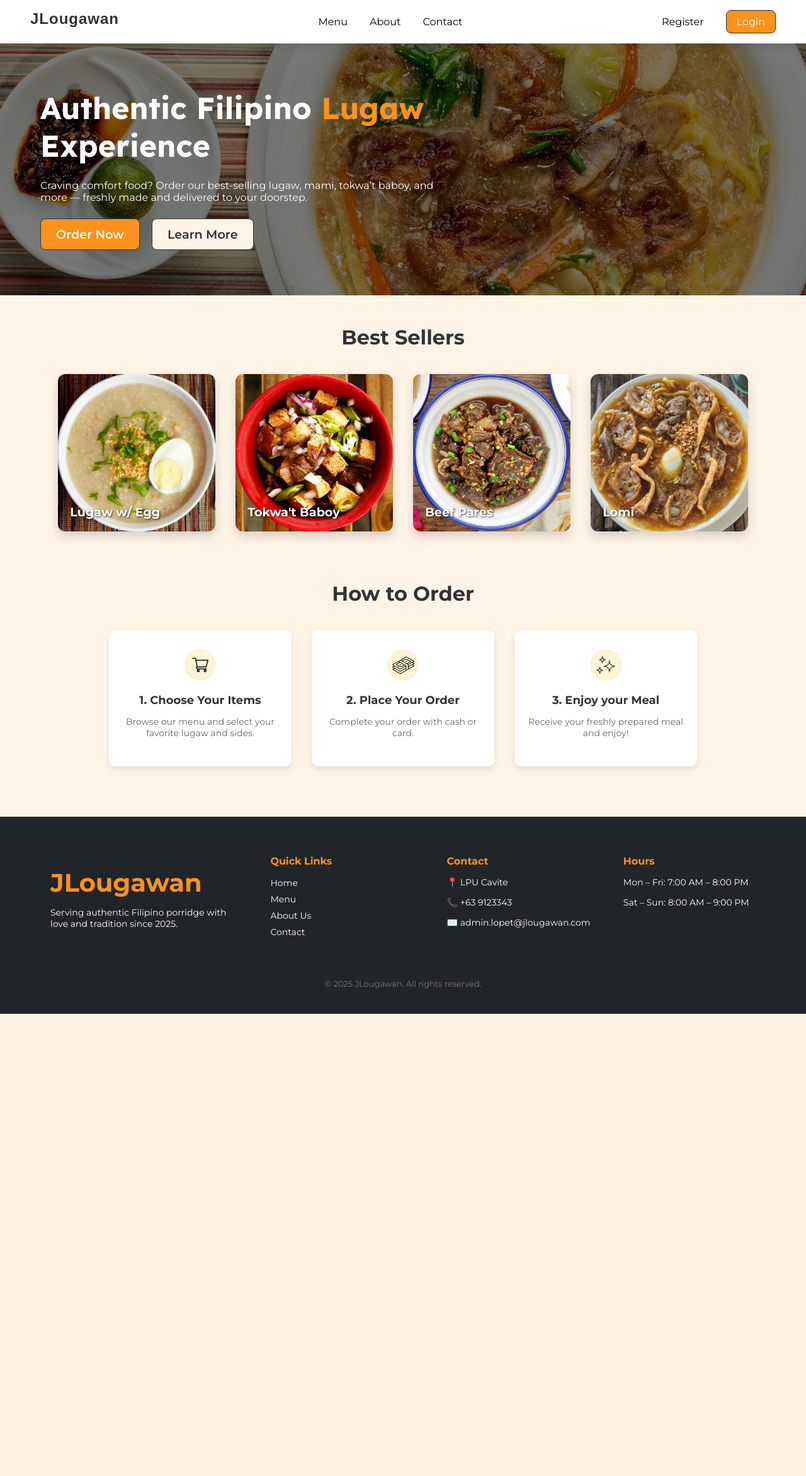
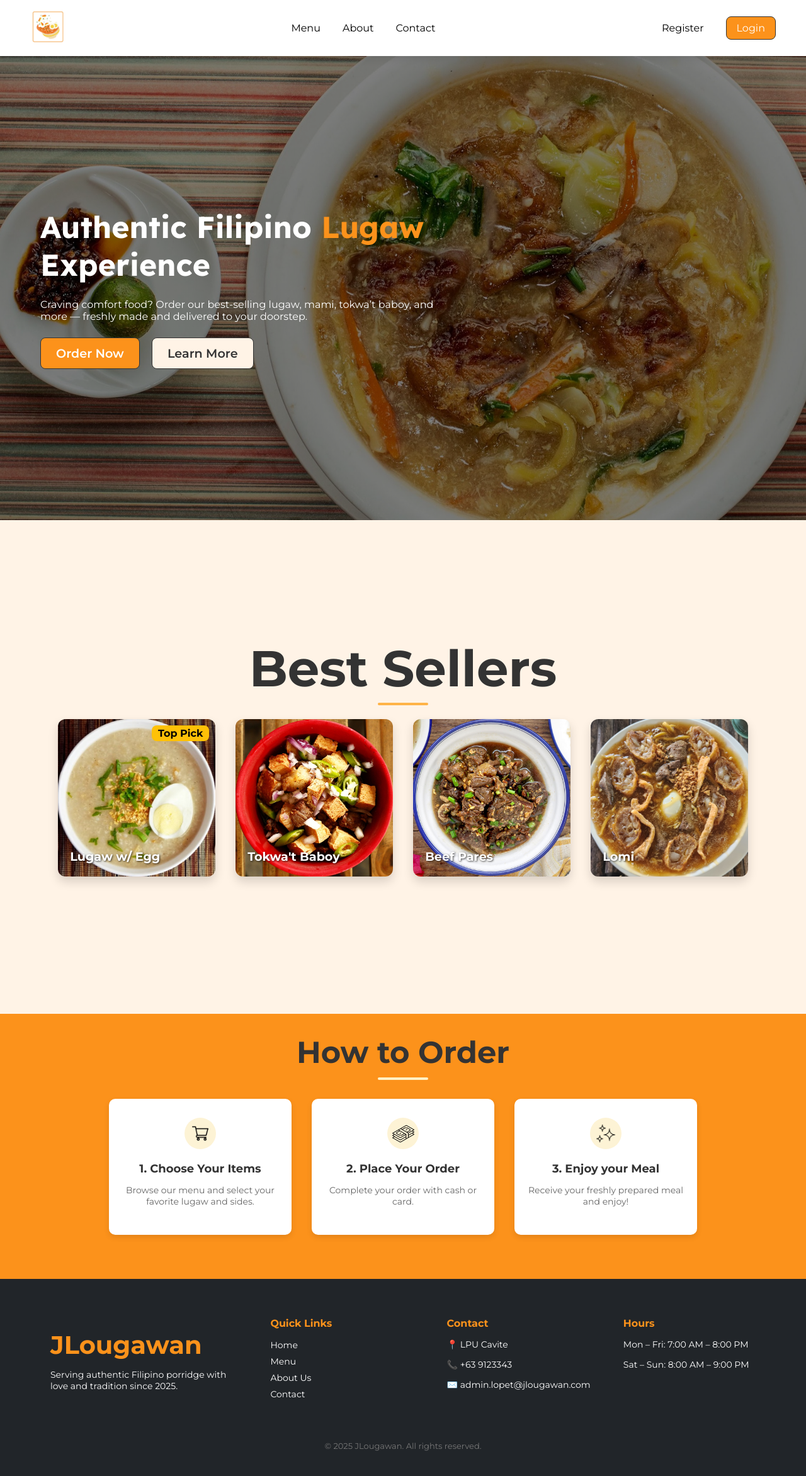
Before and after one commit to luifajarillo/im-final-project, a PHP site: page / in a window 1280 px wide. Shown: the whole page at 63% size. Before the commit the page ends 1610 px from the top, so only its background shows below. Run offline with PHP 8.4, Linux system fonts and the light colour scheme; some web fonts are replaced.

Commit message:
home page changes

```diff
--- a/css/style.css
+++ b/css/style.css
@@ -19,7 +19,7 @@ main {
 /* The hero image/section =======================================================*/
 .hero-image {
     background-image: linear-gradient(rgba(0, 0, 0, 0.5), rgba(0, 0, 0, 0.5)), url("../media/hero-img.jpg");
-    height: 50%;
+    height: calc(100% - 63px);
     background-position: center;
     background-repeat: no-repeat;
     background-size: cover;
@@ -83,8 +83,31 @@ main {
 /* END OF HOME SECTION GENERAL STYLE =======================================================*/
 
 /* BEST SELLERS SECTION =======================================================*/
+#b-sell {
+    height: 90vh;
+    display: flex;
+    flex-direction: column;
+    justify-content: center; /* center vertically */
+    align-items: center;
+}
+
 #b-sell h2{
     text-align: center;
+    font-size: 5em;
+    position: relative;
+    padding: 0;
+}
+
+#b-sell h2::after {
+    content: '';
+    position: absolute;
+    bottom: -10px;
+    left: 50%;
+    transform: translateX(-50%);
+    width: 80px;
+    height: 4px;
+    background: #ffb347;
+    border-radius: 2px;
 }
 
 .card-container {
@@ -92,8 +115,27 @@ main {
     flex-wrap: wrap;
     justify-content: center;
     gap: 2em;
-    margin-top: 1.5em;
 }
+
+@media (max-width: 768px) {
+    .card-container {
+        flex-direction: column;
+        align-items: center;
+    }
+}
+
+.best-badge {
+    position: absolute;
+    top: 10px;
+    right: 10px;
+    background: #ffc107;
+    color: #000;
+    padding: 0.2em 0.6em;
+    border-radius: 8px;
+    font-size: 1rem;
+    font-weight: bold;
+}
+
 
 .food-card {
     position: relative;
@@ -103,6 +145,9 @@ main {
     border-radius: 12px;
     box-shadow: 0 8px 16px rgba(0, 0, 0, 0.15);
     cursor: pointer;
+    transition: transform 0.3s ease, box-shadow 0.3s ease;
+    margin: 2em 0 2em 0;
+    max-width: 1200px;
 }
 
 .food-card img {
@@ -145,6 +190,8 @@ main {
 
 .food-card:hover img {
     opacity: 0.3;
+    transform: scale(1.05);
+    box-shadow: 0 12px 24px rgba(0, 0, 0, 0.2);
 }
 
 .food-card:hover .card-overlay {
@@ -175,9 +222,30 @@ main {
 /* END OF BEST SELLERS SECTION =======================================================*/
 
 /* HOW TO ORDER SECTION ==============================================================*/
+#how-to-order {
+    background-color: #fc921b;
+    padding-bottom: 70px;
+}
+
 #how-to-order h2{
     text-align: center;
+    font-size: 3rem;
+    position: relative;
+    padding: 0 0 5px 0;
 }
+
+#how-to-order h2::after {
+    content: '';
+    position: absolute;
+    bottom: -10px;
+    left: 50%;
+    transform: translateX(-50%);
+    width: 80px;
+    height: 4px;
+    background: #FFF2C6;
+    border-radius: 2px;
+}
+
 
 .steps-card {
     background-color: white;
@@ -226,7 +294,7 @@ main {
 
 /* FOOTER SECTION ==============================================================*/
 .footer {
-    margin-top: 3em;
+    /* margin-top: 3em; */
     background-color: #212529;
     padding: 40px 20px;
     font-family: Arial, sans-serif;
--- a/header.php
+++ b/header.php
@@ -1,9 +1,9 @@
 <link rel="stylesheet" href="css/header.css">
 
-<header>
+<header style="padding: 15px 0;">
     <div class="header-div" style="padding-left: 3em;">
-        <a href="index.php" style="text-decoration: none; color: inherit;">
-            <h1>JLougawan</h1>
+        <a href="index.php">
+            <img src="media/logo.png" alt="JLougawan Logo" style="height: 55px;">
         </a>
     </div>
 
--- a/index.php
+++ b/index.php
@@ -32,6 +32,7 @@
             <div class="card-container">
                 <!-- BEST SELLERS CARD -->
                 <div class="food-card">
+                    <span class="best-badge">Top Pick</span>
                     <img src="media/menu/lugaw-egg.jpg" alt="Lugaw with Egg" />
                     <h3 class="card-title">Lugaw w/ Egg</h3>
                     <div class="card-overlay">
@@ -78,7 +79,7 @@
         <section id="how-to-order" class="home-s">
             <h2>How to Order</h2>
 
-            <div class="card-container">
+            <div class="card-container" style="margin-top: 40px;">
                 <div class="steps-card">
                     <div class="icon-circle">
                         <img src="media/icons/shopping-cart.png" alt="Cart Icon" style="width: 26px; height: 26px;"/>
```
Also changed, not shown: media/logo.png (added).
